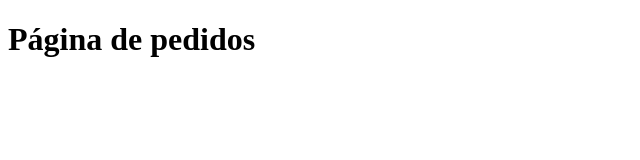
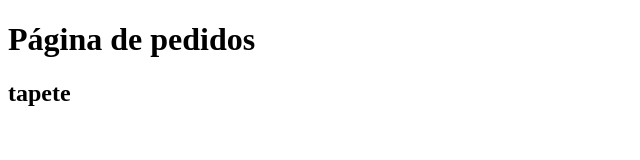
Before and after one commit to Janderson1323/aulagithubdev, a plain HTML site: page pedidos.html in a window 1280 px wide. Shown: the whole page, without its empty margins (0-640 px from the left). Drawn offline with Linux system fonts and the light colour scheme.

Commit message:
(v) Carrinho Criado

```diff
--- a/pedidos.html
+++ b/pedidos.html
@@ -8,6 +8,7 @@
 </head>
 <body>
     <h1>Página de pedidos</h1>
+    <h2>tapete</h2>
 
 </body>
 </html>
```
